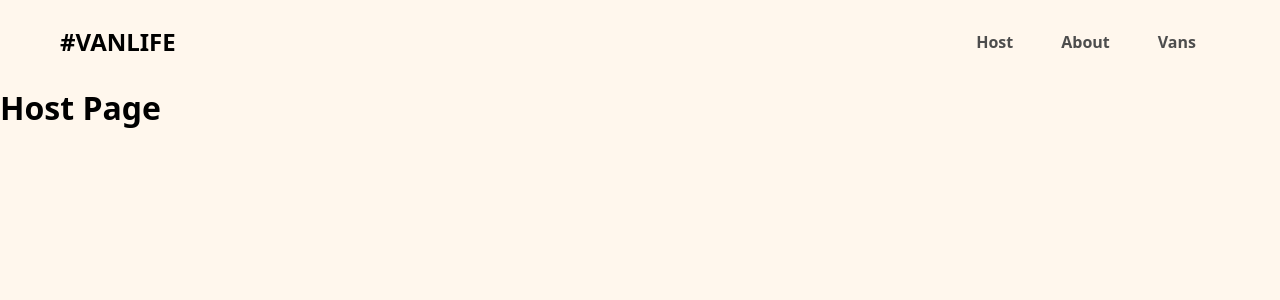
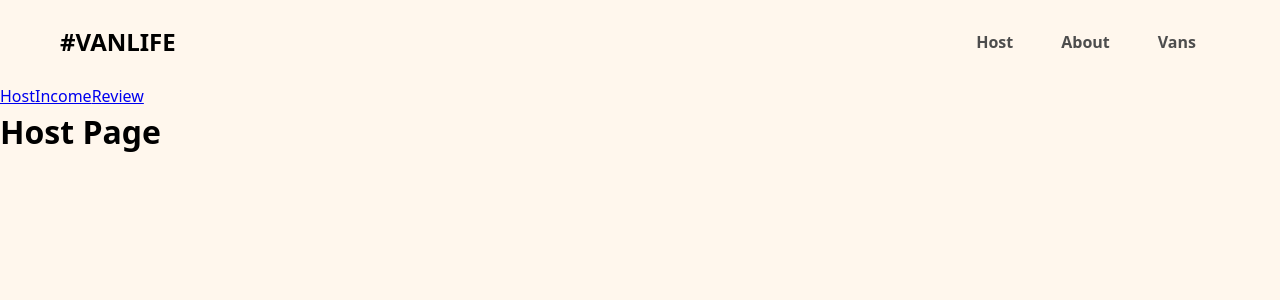
Before and after one commit to Alto0327/VanLife, a React (Vite) app: page /host in a window 1280 px wide. Shown: the top 300 px of the page. Built offline with nearby package versions, Linux system fonts and the light colour scheme; what miragejs would draw is missing.

Commit message:
Restructured Layout of Host component

```diff
--- a/src/App.jsx
+++ b/src/App.jsx
@@ -10,6 +10,7 @@
 import Dashboard from './pages/Host/Dashboard';
 import Review from './pages/Host/HostReview';
 import Income from './pages/Host/HostIncome';
+import HostLayout from './components/HostLayout';
 
 import "./server"
 
@@ -24,7 +25,8 @@
           <Route path="/about" element={<About />} />
           <Route path="/vans" element={<Vans />} />
           <Route path="/vans/:id" element={<VanDetail />} />
-          <Route path="/host" element={ <Dashboard/> }>
+          <Route  element={ <HostLayout/> }>
+            <Route path="/host" element={ <Dashboard/> } />
             <Route path="/host/income" element={ <Income/> } />
             <Route path="/host/reviews" element={ <Review/> } />
           </Route>
--- /dev/null
+++ b/src/components/HostLayout.jsx
@@ -0,0 +1,14 @@
+import {Outlet, Link} from "react-router-dom"
+
+export default function HostLayout(){
+    return(
+        <>
+            <nav>
+                <Link to="/host">Host</Link>
+                <Link to="/host/income">Income</Link>
+                <Link to="/host/reviews">Review</Link>
+            </nav>
+            <Outlet/>
+        </>
+    )
+}
```
